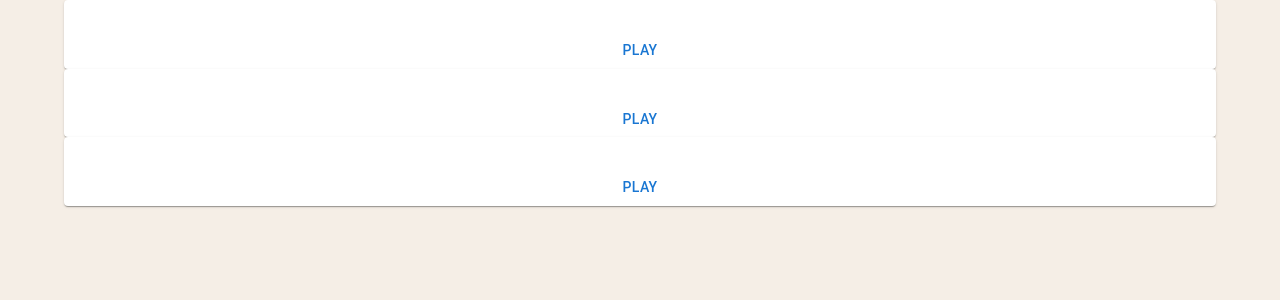
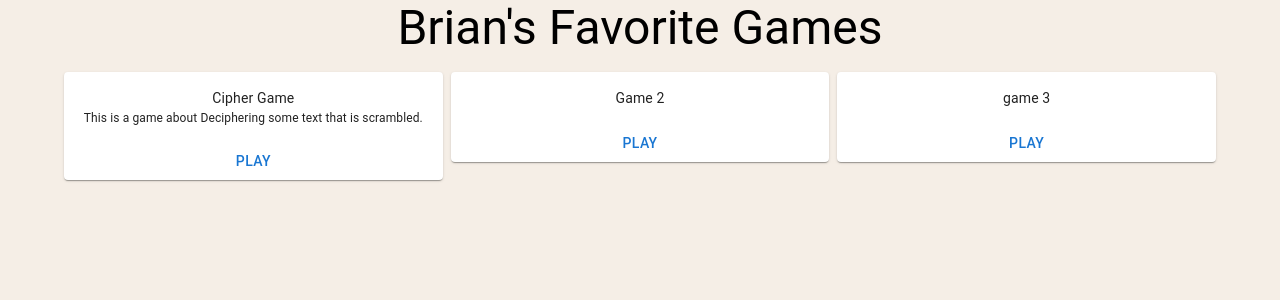
Before and after one commit to briansanchez1/fun_games, a React (Create React App) app in the folder fun-stuff/: page / in a window 1280 px wide. Shown: the top 300 px of the page. Built offline with nearby package versions, Linux system fonts and the light colour scheme.

Commit message:
updated dashboard to properly reflect its purpose

```diff
--- a/fun-stuff/src/pages/Dashboard.jsx
+++ b/fun-stuff/src/pages/Dashboard.jsx
@@ -1,6 +1,6 @@
 import React, { useState, useEffect, useContext } from "react";
 import GameCards from "../components/game_cards";
-import { Container } from "@mui/material";
+import { Container, Grid, Typography } from "@mui/material";
 
 const Dashboard = () => {
   useEffect(() => {
@@ -8,9 +8,20 @@ const Dashboard = () => {
   });
   return (
     <Container>
-      <GameCards />
-      <GameCards />
-      <GameCards />
+      <Typography variant="h3" mb={2}>
+        Brian's Favorite Games
+      </Typography>
+      <Grid container direction="row" spacing={1} >
+        <Grid item xs={12} sm={12} md={4} lg={4} xl={4}>
+          <GameCards gameName={"Cipher Game"} gameDesc={"This is a game about Deciphering some text that is scrambled."} gameLink={"cipher_game"}/>
+        </Grid>
+        <Grid item xs={12} sm={12} md={4} lg={4} xl={4}>
+          <GameCards gameName={"Game 2"} />
+        </Grid>
+        <Grid item xs={12} sm={12} md={4} lg={4} xl={4}>
+          <GameCards gameName={"game 3"} />
+        </Grid>
+      </Grid>
     </Container>
   );
 };
```
